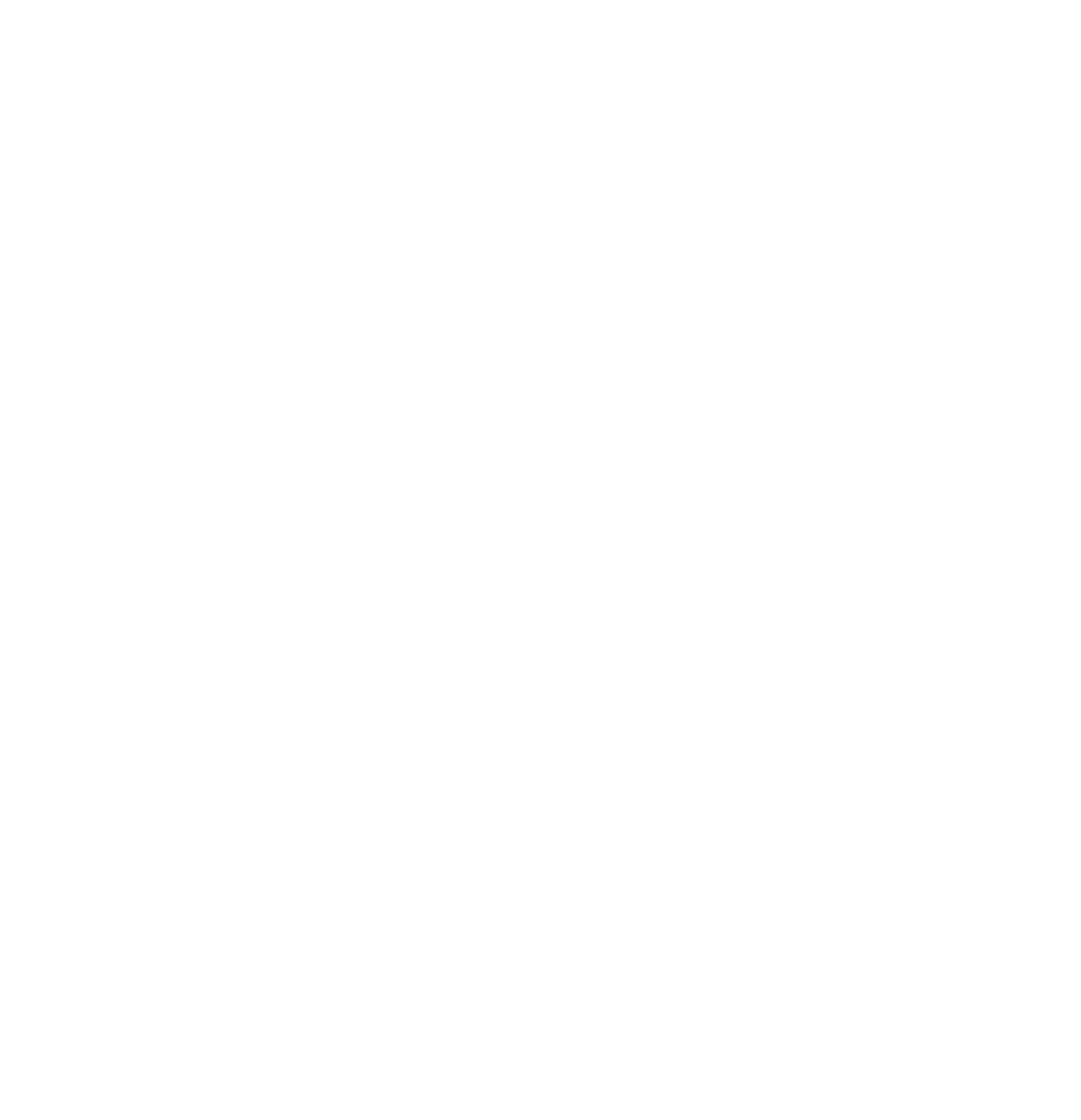
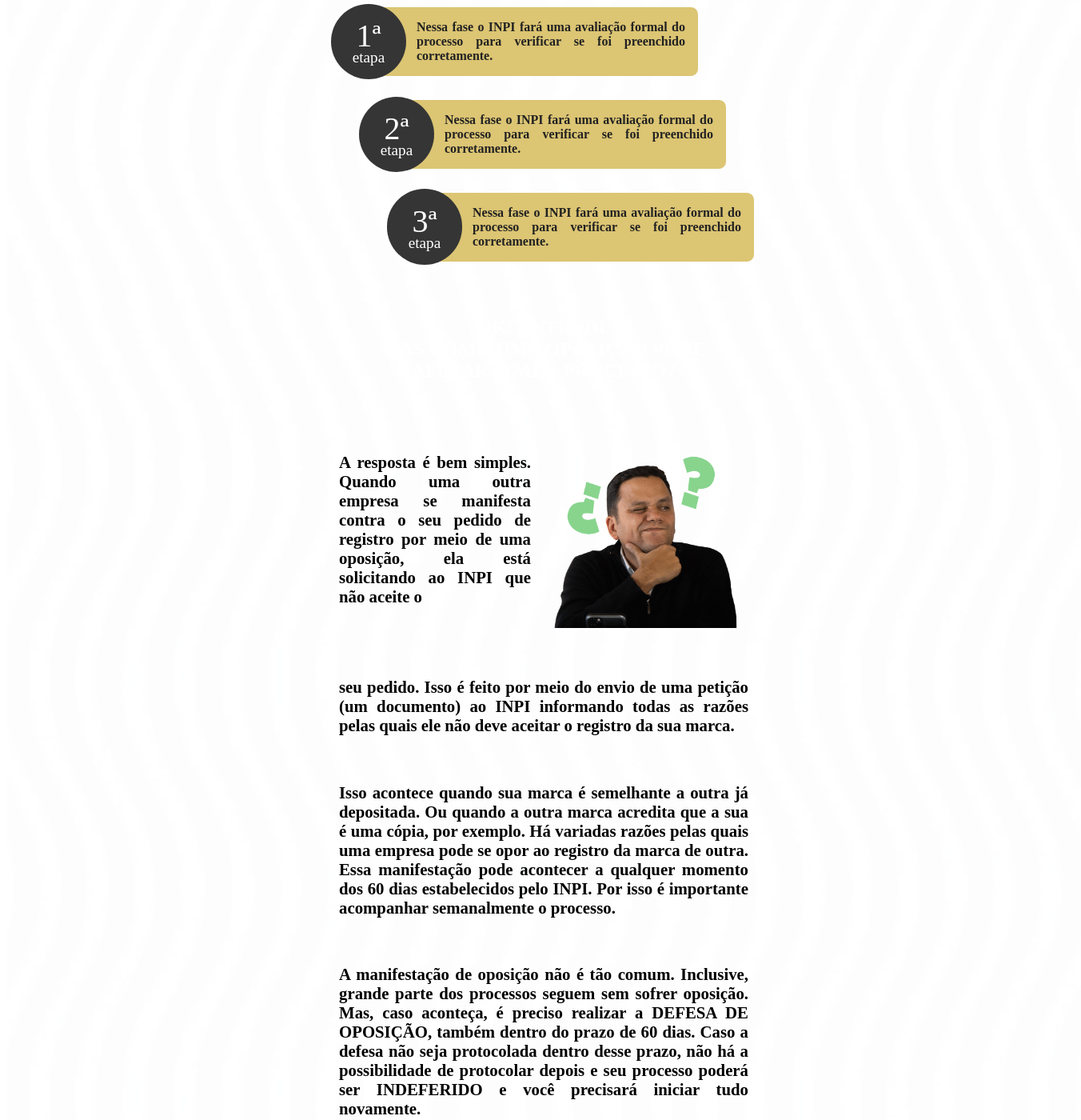
Before and after one commit to brenooduarte/site-magnus, a React (Vite) app: page /oposicao in a window 1280 px wide. Before the commit this address had no page. Shown: the part 520-1920 px from the top of the page at 80% size, 1352 px wide, since content can reach past the window. Before the commit the page ends 800 px from the top, so only its background shows below. Built offline with nearby package versions, Linux system fonts and the light colour scheme; the HTML template or start-up script is replaced by a standard one.

Commit message:
feat: create opposition page

```diff
--- a/src/App.jsx
+++ b/src/App.jsx
@@ -2,6 +2,7 @@
 import { BrowserRouter, Route, Routes } from "react-router-dom";
 import RegisterBrand from "./pages/RegisterBrand/index.jsx";
 import BrandRejected from "./pages/BrandRejected/index.jsx";
+import Opposition from "./pages/Opposition/index.jsx";
 
 function App() {
   return (
@@ -10,6 +11,7 @@
         <Route path="" element={<Home />} />
         <Route path="/registrar-marca" element={<RegisterBrand />} />
         <Route path="/marca-indeferida" element={<BrandRejected />} />
+        <Route path="/oposicao" element={<Opposition />} />
       </Routes>
     </BrowserRouter>
   );
--- /dev/null
+++ b/src/components/CardStage/index.jsx
@@ -0,0 +1,17 @@
+import "./styles.scss";
+
+const CardStage = ({ position, stageNumber, text }) => {
+  return (
+    <div className={`card-stage ${position}`}>
+      <div className="card-stage-retangle">
+        <p className="card-text">{text}</p>
+
+        <div className="card-stage-circle">
+          <span>{stageNumber}ª</span> etapa
+        </div>
+      </div>
+    </div>
+  );
+};
+
+export default CardStage;
--- /dev/null
+++ b/src/components/CardStage/styles.scss
@@ -0,0 +1,56 @@
+@import "/src/global.scss";
+
+.card-left {
+  align-self: start;
+}
+
+.card-center {
+  align-self: center;
+}
+
+.card-rigth {
+  align-self: end;
+}
+
+.card-stage {
+  .card-text {
+    font-size: 1rem;
+    font-family: 600;
+    padding-left: 4.5rem;
+    padding-right: 1rem;
+    width: 26rem;
+  }
+
+  .card-stage-retangle {
+    display: flex;
+    justify-content: center;
+    align-items: center;
+    height: 5.4rem;
+    width: 26.5rem;
+    border-radius: 10px;
+    background-color: $color-yellow;
+    color: $color-black;
+    border: 1px solid white;
+
+    .card-stage-circle {
+      display: flex;
+      flex-direction: column;
+      justify-content: center;
+      align-items: center;
+      text-align: center;
+      position: absolute;
+      height: 5.9rem;
+      width: 5.9rem;
+      border-radius: 50%;
+      background-color: #353535;
+      color: white;
+      margin-right: 25rem;
+      font-size: 1.2rem;
+
+      span {
+        font-size: 2.5rem;
+        height: 2.5rem;
+      }
+    }
+  }
+}
--- a/src/pages/BrandRejected/styles.scss
+++ b/src/pages/BrandRejected/styles.scss
@@ -1,7 +1,7 @@
 @import "/src/global.scss";
 
 #brand-rejected {
-  height: 180rem;
+  height: 180.5rem;
 
   #arrow-icon {
     transform: rotate(90deg);
@@ -50,7 +50,7 @@
     position: absolute;
     object-fit: cover;
     width: 100%;
-    height: 180rem;
+    height: 180.5rem;
     z-index: -1;
   }
 }
--- /dev/null
+++ b/src/pages/Opposition/index.jsx
@@ -0,0 +1,127 @@
+import CardStage from "../../components/CardStage";
+import Header from "../../components/Header";
+import "./styles.scss";
+import HomemPensativo from "../../assets/homem-pensativo.gif";
+import ServicePrice from "../../components/ServicePrice/index.jsx";
+import texture from "../../assets/texture-opposition.png";
+
+const Opposition = () => {
+  const INPItaxes = [112, 280];
+  const INPItaxesCaptions = [
+    "(Valor para MEI, ME, EPP, Cooperativas, Associações e Instituições de Ensino)",
+    "(Valor para empresas de médio e grande porte)",
+  ];
+
+  const fees = [800];
+  const conjunction = "ou";
+
+  return (
+    <div>
+      <Header />
+
+      <main id="opposition">
+        <div>
+          <h1>
+            FUI ALVO DE <br />
+            OPOSIÇÃO
+          </h1>
+
+          <h2 className="color-white">
+            ANTES DE MAIS NADA, O QUE <br />
+            ISSO SIGNIFICA NA PRÁTICA?
+          </h2>
+        </div>
+
+        <p>
+          Após o depósito da marca no site do INPI, ela avaliação passa por 3
+          etapas:
+        </p>
+
+        <div className="stage-cards-container">
+          <div className="cards">
+            <CardStage
+              position="card-left"
+              text="Nessa fase o INPI fará uma avaliação formal do processo para verificar se foi preenchido corretamente."
+              stageNumber="1"
+            />
+
+            <CardStage
+              position="card-center"
+              text="Nessa fase o INPI fará uma avaliação formal do processo para verificar se foi preenchido corretamente."
+              stageNumber="2"
+            />
+
+            <CardStage
+              position="card-rigth"
+              text="Nessa fase o INPI fará uma avaliação formal do processo para verificar se foi preenchido corretamente."
+              stageNumber="3"
+            />
+          </div>
+        </div>
+
+        <h2 className="color-white">
+          OK! ENTENDI. <br />
+          MAS COMO UMA OPOSIÇÃO PODE <br />
+          AFETAR O MEU PROCESSO?
+        </h2>
+
+        <div className="info-container-opposition">
+          <div className="info-opposition">
+            <p id="text-primary">
+              A resposta é bem simples. Quando uma outra empresa se manifesta
+              contra o seu pedido de registro por meio de uma oposição, ela está
+              solicitando ao INPI que não aceite o
+            </p>
+            <img
+              className="homem-pensativo"
+              src={HomemPensativo}
+              alt="Homem pensativo"
+            />
+          </div>
+
+          <p>
+            seu pedido. Isso é feito por meio do envio de uma petição (um
+            documento) ao INPI informando todas as razões pelas quais ele não
+            deve aceitar o registro da sua marca.
+          </p>
+          <br />
+          <p>
+            Isso acontece quando sua marca é semelhante a outra já depositada.
+            Ou quando a outra marca acredita que a sua é uma cópia, por exemplo.
+            Há variadas razões pelas quais uma empresa pode se opor ao registro
+            da marca de outra. Essa manifestação pode acontecer a qualquer
+            momento dos 60 dias estabelecidos pelo INPI. Por isso é importante
+            acompanhar semanalmente o processo.
+          </p>
+          <br />
+          <p>
+            A manifestação de oposição não é tão comum. Inclusive, grande parte
+            dos processos seguem sem sofrer oposição. Mas, caso aconteça, é
+            preciso realizar a DEFESA DE OPOSIÇÃO, também dentro do prazo de 60
+            dias. Caso a defesa não seja protocolada dentro desse prazo, não há
+            a possibilidade de protocolar depois e seu processo poderá ser
+            INDEFERIDO e você precisará iniciar tudo novamente.
+          </p>
+        </div>
+
+        <h2 className="color-yellow">
+          NA MAGNUS ESTUDAMOS SEU CASO <br />
+          COM ATENÇÃO E PREPARAMOS SUA <br />
+          DEFESA COM BASE NOS MELHORES <br />
+          ARGUMENTOS.
+        </h2>
+
+        <ServicePrice
+          INPItaxes={INPItaxes}
+          INPItaxesCaptions={INPItaxesCaptions}
+          fees={fees}
+          conjunction={conjunction}
+        />
+
+        <img className="texture-opposition" src={texture} />
+      </main>
+    </div>
+  );
+};
+
+export default Opposition;
--- /dev/null
+++ b/src/pages/Opposition/styles.scss
@@ -0,0 +1,59 @@
+@import "/src/global.scss";
+
+#opposition {
+  height: 180rem;
+  gap: 3rem;
+
+  p {
+    font-weight: 600;
+  }
+
+  .stage-cards-container {
+    display: flex;
+    width: 33rem;
+    justify-content: end;
+
+    .cards {
+      display: flex;
+      flex-direction: column;
+      justify-content: space-between;
+      height: 20rem;
+      width: 31rem;
+    }
+  }
+
+  h2 {
+    font-size: 1.5rem;
+  }
+
+  .info-container-opposition {
+    #text-primary {
+      width: 15rem;
+      height: 15rem;
+    }
+
+    p {
+      font-size: 1.3rem;
+    }
+
+    .homem-pensativo {
+      object-fit: cover;
+      width: 16rem;
+      height: 15rem;
+    }
+
+    .info-opposition {
+      display: flex;
+      gap: 1rem;
+    }
+  }
+
+  .texture-opposition {
+    opacity: 0.9;
+    position: absolute;
+    object-fit: cover;
+    width: 100%;
+    height: 180rem;
+    z-index: -1;
+  }
+}
--- a/src/pages/RegisterBrand/styles.scss
+++ b/src/pages/RegisterBrand/styles.scss
@@ -17,7 +17,7 @@
   position: absolute;
   object-fit: cover;
   width: 100%;
-  height: 159.5rem;
+  height: 157.5rem;
   z-index: -1;
 }
 
```
Also changed, not shown: src/assets/homem-pensativo.gif (added), src/assets/texture-opposition.png (added).
